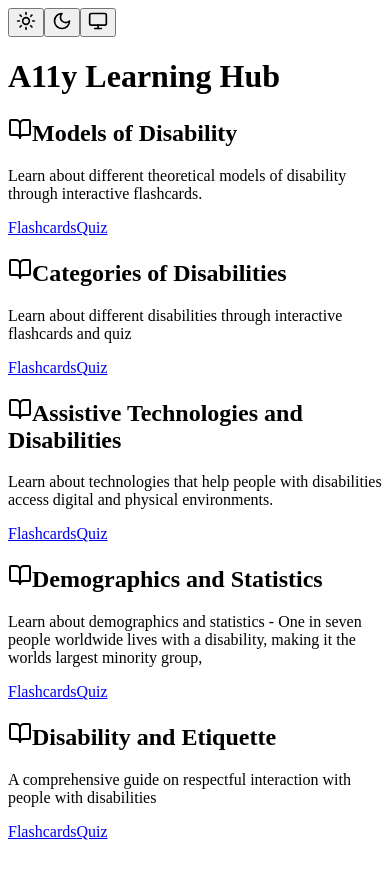
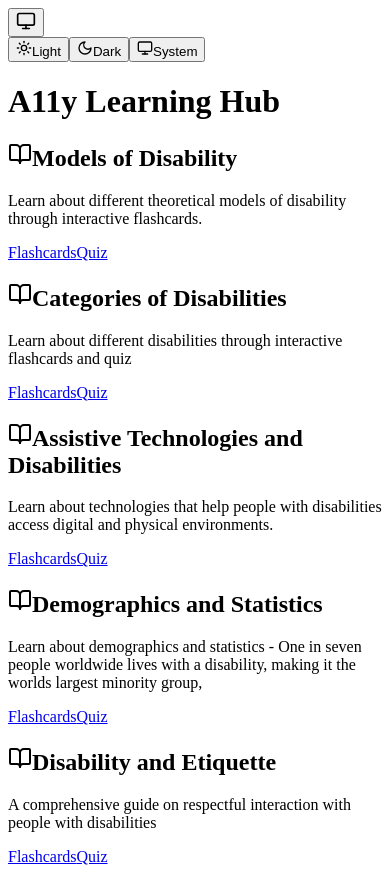
Before and after one commit to statecs/a11y-flashcard, a React (Create React App) app: page / in a window 390 px wide. Both pictures are taken after a click on the button "Toggle theme menu". Before the commit the page ends 849 px from the top, so only its background shows below. Built offline with nearby package versions, Linux system fonts and the light colour scheme.

Commit message:
Optimize the theme toggle for mobile.

```diff
--- a/src/ThemeToggle.tsx
+++ b/src/ThemeToggle.tsx
@@ -1,34 +1,56 @@
-import React from 'react';
+import React, { useState } from 'react';
 import { Sun, Moon, Monitor } from 'lucide-react';
 import { useTheme } from './ThemeContext';
 
 const ThemeToggle = () => {
   const { theme, setTheme } = useTheme();
+  const [isExpanded, setIsExpanded] = useState(false);
+
+  const ThemeIcon = {
+    light: Sun,
+    dark: Moon,
+    system: Monitor
+  }[theme];
 
   return (
-    <div className="fixed top-4 right-4">
-      <div className="flex items-center gap-2 bg-white dark:bg-gray-800 p-2 rounded-lg shadow-md">
+    <div className="fixed top-4 right-4 sm:right-6">
+      <div className="relative">
         <button
-          onClick={() => setTheme('light')}
-          className={`p-2 rounded-md ${theme === 'light' ? 'bg-blue-100 text-blue-600 dark:bg-blue-900 dark:text-blue-300' : 'hover:bg-gray-100 dark:hover:bg-gray-700'}`}
-          aria-label="Light mode"
+          onClick={() => setIsExpanded(!isExpanded)}
+          className="p-2 rounded-full bg-white/80 dark:bg-gray-800/80 backdrop-blur-sm shadow-md"
+          aria-label="Toggle theme menu"
         >
-          <Sun size={20} />
+          <ThemeIcon size={20} className="text-gray-700 dark:text-gray-300" />
+        </button>
+
+        {isExpanded && (
+          <div
+            className="absolute right-0 mt-2 py-1 w-32 bg-white dark:bg-gray-800 rounded-lg shadow-lg ring-1 ring-black/5 backdrop-blur-sm"
+            onMouseLeave={() => setIsExpanded(false)}
+          >
+            <button
+              onClick={() => { setTheme('light'); setIsExpanded(false); }}
+              className="flex items-center w-full px-3 py-2 text-sm text-gray-700 dark:text-gray-300 hover:bg-gray-100 dark:hover:bg-gray-700"
+            >
+              <Sun size={16} className="mr-2" />
+              Light
             </button>
             <button
-          onClick={() => setTheme('dark')}
-          className={`p-2 rounded-md ${theme === 'dark' ? 'bg-blue-100 text-blue-600 dark:bg-blue-900 dark:text-blue-300' : 'hover:bg-gray-100 dark:hover:bg-gray-700'}`}
-          aria-label="Dark mode"
+              onClick={() => { setTheme('dark'); setIsExpanded(false); }}
+              className="flex items-center w-full px-3 py-2 text-sm text-gray-700 dark:text-gray-300 hover:bg-gray-100 dark:hover:bg-gray-700"
             >
-          <Moon size={20} />
+              <Moon size={16} className="mr-2" />
+              Dark
             </button>
             <button
-          onClick={() => setTheme('system')}
-          className={`p-2 rounded-md ${theme === 'system' ? 'bg-blue-100 text-blue-600 dark:bg-blue-900 dark:text-blue-300' : 'hover:bg-gray-100 dark:hover:bg-gray-700'}`}
-          aria-label="System theme"
+              onClick={() => { setTheme('system'); setIsExpanded(false); }}
+              className="flex items-center w-full px-3 py-2 text-sm text-gray-700 dark:text-gray-300 hover:bg-gray-100 dark:hover:bg-gray-700"
             >
-          <Monitor size={20} />
+              <Monitor size={16} className="mr-2" />
+              System
             </button>
+          </div>
+        )}
       </div>
     </div>
   );
```
Lines whose indentation alone changed are shown as unchanged.
